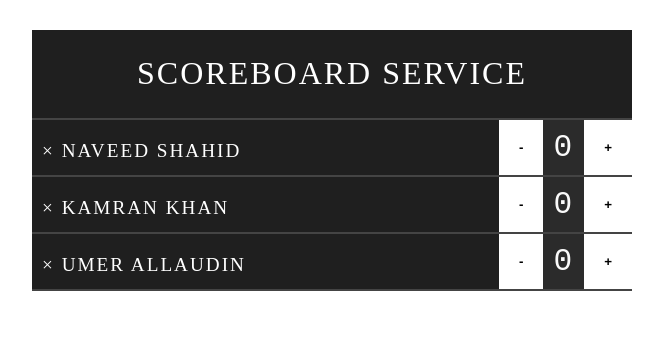
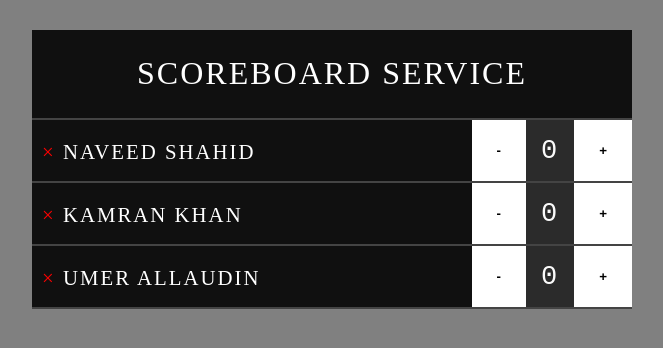
Before and after one commit to naveedshahid786/React-ScoreBoard_Service, a React (Create React App) app: page / in a window 1280 px wide. Shown: the top 348 px of the page, without its empty margins (308-971 px from the left). Built offline with nearby package versions, Linux system fonts and the light colour scheme.

Commit message:
Updated Remove Player

```diff
--- a/src/App.css
+++ b/src/App.css
@@ -1,7 +1,7 @@
 body {
-    background: white;
+    background: grey;
     font-family: 'Times New Roman', Times, serif;
-    color:white;
+    color: white;
     text-transform: uppercase;
     margin: 5px;
   }
@@ -30,14 +30,14 @@ body {
 
   .player {
     display: flex;
-    font-size: 1.2em;
+    font-size: 1.3em;
     border-bottom: solid 2px #444;
     letter-spacing: 2px;
   }
 
     .player-name {
-      flex-grow: 1;
-      padding: 20px 10px 10px 10px;
+      flex-grow: 2;
+      padding: 20px 5px 5px 10px;
     }
 
     .counter {
@@ -50,7 +50,7 @@ body {
       font-weight: bold;
       color: black;
       display: block;
-      padding: 20px 20px;
+      padding: 20px 25px;
 
     }
 
@@ -80,6 +80,11 @@ body {
       color: #FAFAFA;
       text-align: center;
       font-family: monospace;
-      padding: 10px;
-      font-size: 2em;
+      padding: 15px;
+      font-size: 1.6em;
     }
+
+.remove-player {
+    cursor: pointer;
+    color: red;
+}
```
